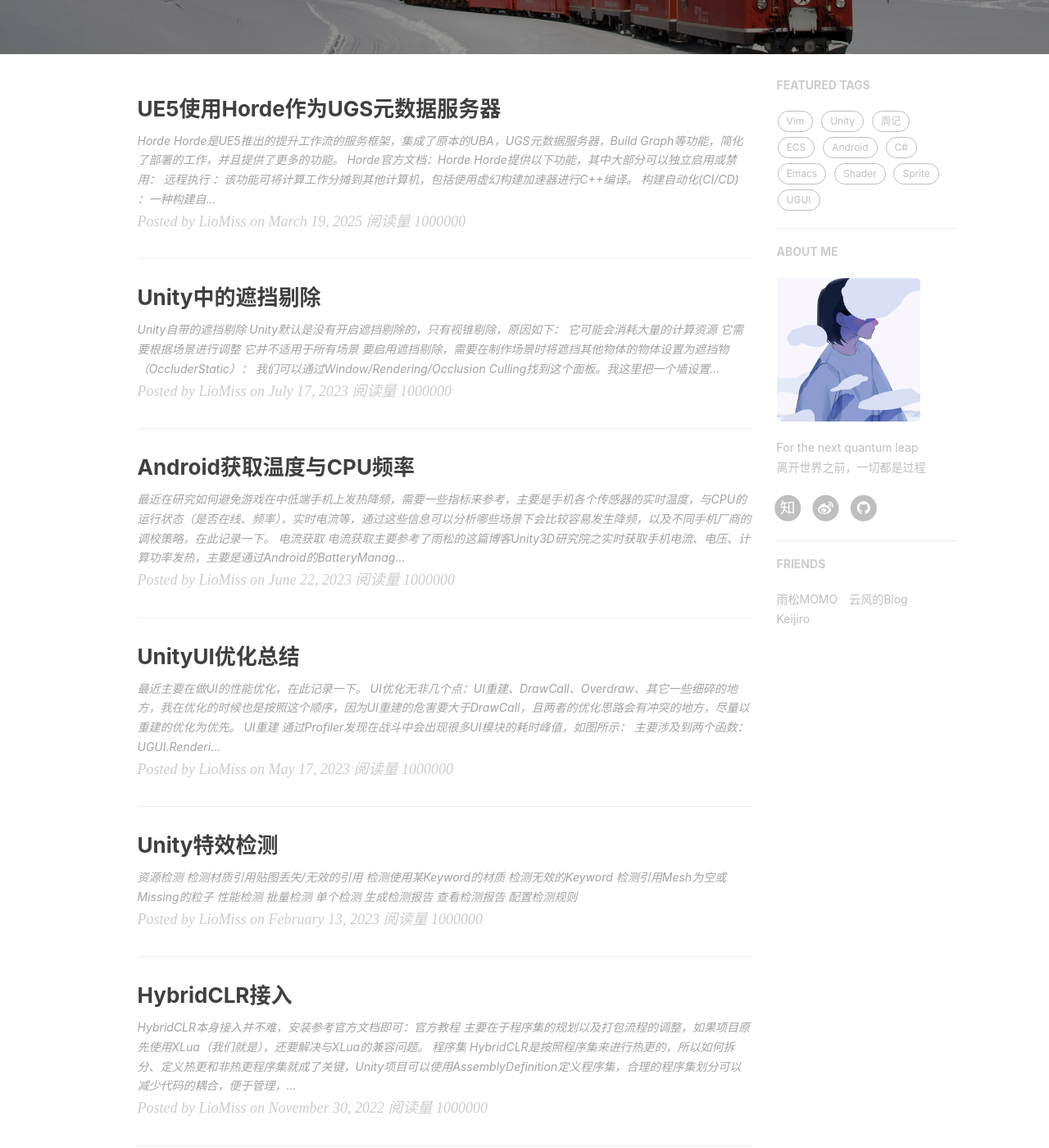
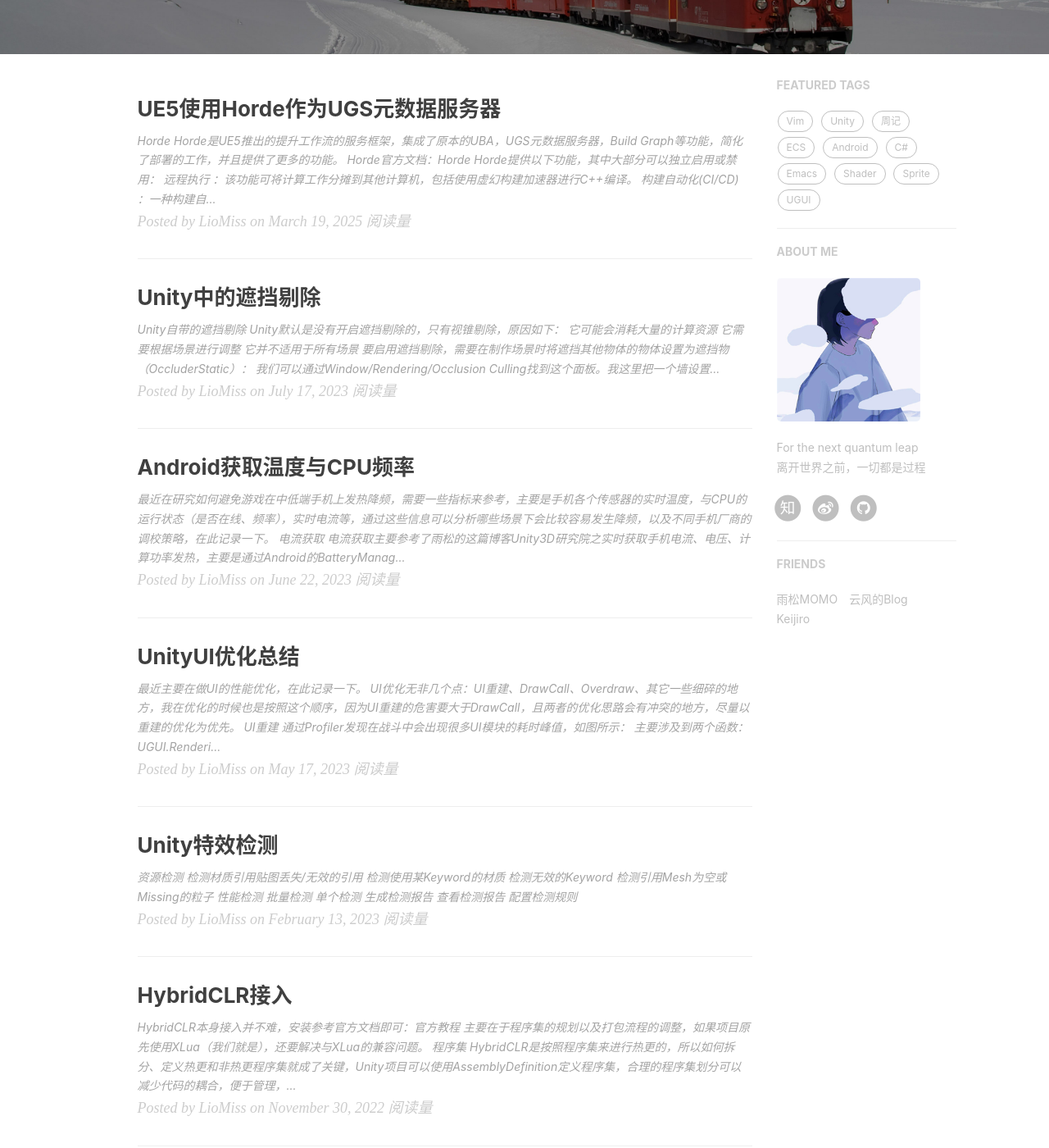
Before and after one commit to LioMiss/LioMiss.github.io, a Jekyll site: the page built from index.html, in a window 1280 px wide and 1400 px high, scrolled down 352 px. Shown: the whole window at 82% size. Built offline with Jekyll 4.4.1, drawn with Linux system fonts in a browser that asks for light colours; nearby versions of some CDN libraries; the list of posts is cut into pages by our own code; comment, search, counter and statistics services are not loaded; some of the changed text lies outside the part shown.

Commit message:
[*]阅读量数据

```diff
--- a/index.html
+++ b/index.html
@@ -25,8 +25,7 @@
         Posted by {% if post.author %}{{ post.author }}{% else %}{{ site.title }}{% endif %} on {{ post.date | date: "%B %-d, %Y" }}
         <span id="<%=post.title%>" class="leancloud_visitors" data-flag-title="Your Article Title">
             <em class="post-meta-item-text">阅读量 </em>
-            <span id="busuanzi_value_site_pv"></span>
-            <i class="leancloud-visitors-count">1000000</i>
+            <span id="busuanzi_value_page_pv"></span>
         </span>
     </p>
 </div>
```
